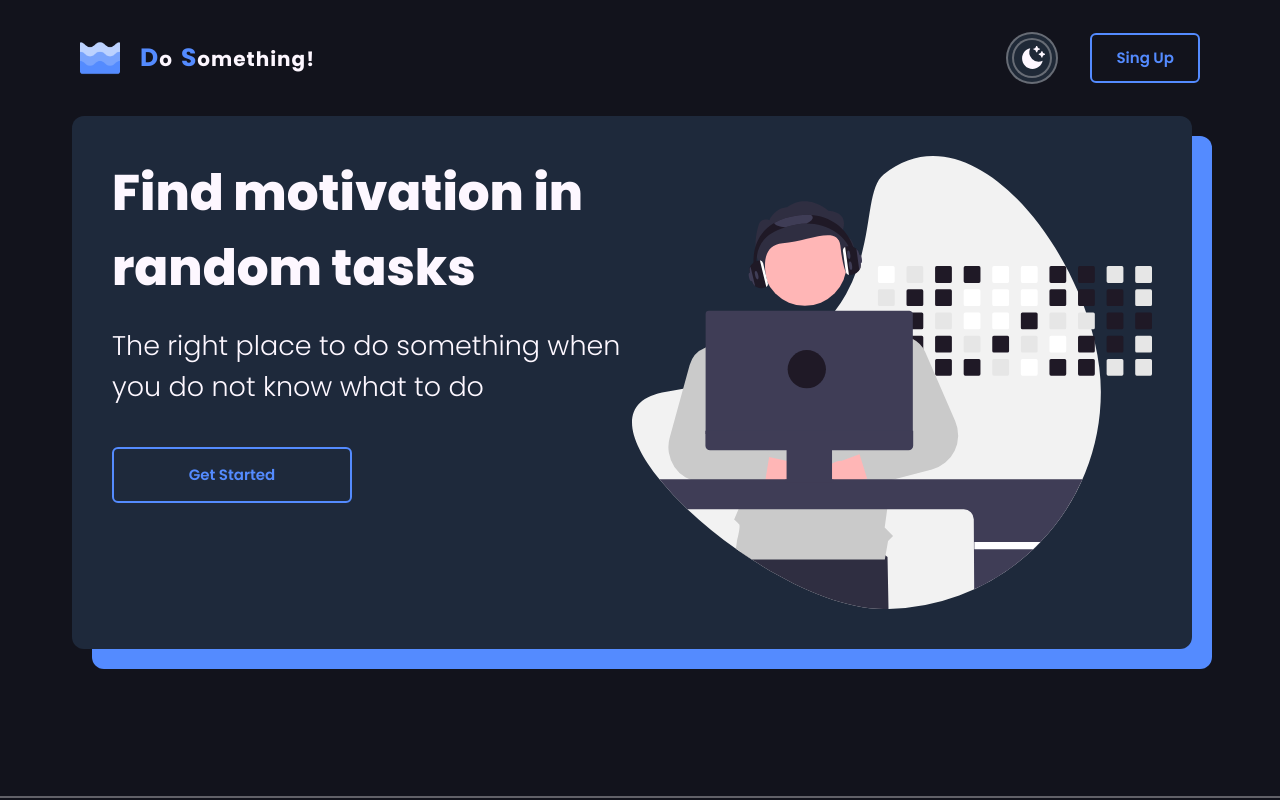
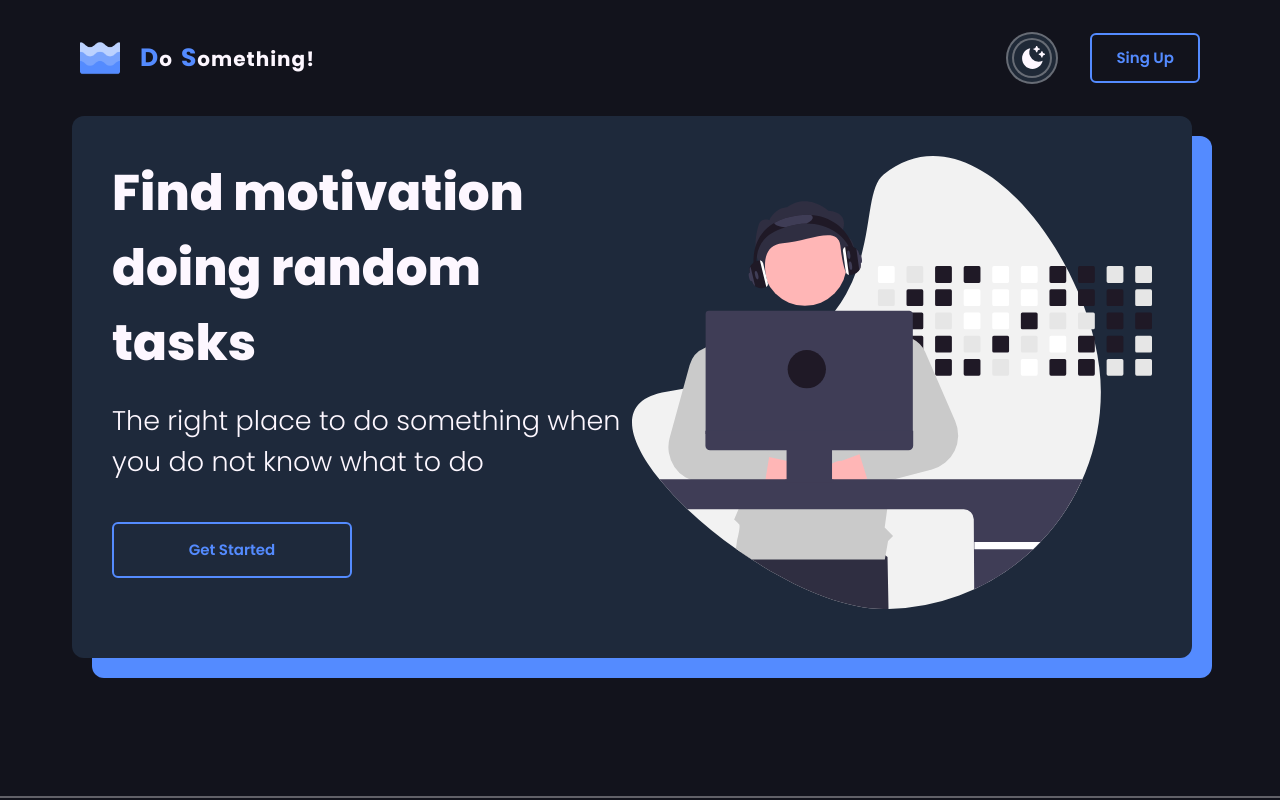
Before and after one commit to IlCabezon/do-something, a React (Vite) app: page / in a window 1280 px wide. Shown: the top 800 px of the page. Built offline with nearby package versions, Linux system fonts and the light colour scheme; no server answers.

Commit message:
[FT-FX] icon, name and logs for prod errors >:(

```diff
--- a/index.html
+++ b/index.html
@@ -2,10 +2,10 @@
 <html id="app">
   <head>
     <meta charset="UTF-8" />
-    <link rel="icon" type="image/svg+xml" href="/vite.svg" />
+    <link rel="icon" type="image/png" href="./src/assets/logo.png" />
     <link href="./dist/output.css" rel="stylesheet" />
     <meta name="viewport" content="width=device-width, initial-scale=1.0" />
-    <title>Vite + React</title>
+    <title>Do Something!</title>
   </head>
   <body>
     <div id="root"></div>
--- a/src/pages/Landing/components/Hero.jsx
+++ b/src/pages/Landing/components/Hero.jsx
@@ -14,7 +14,7 @@ export default function Hero() {
   return (
     <div className="flex justify-between max-lg:flex-col relative p-[40px] bg-primary-container rounded-xl">
       <div className="lg:w-[50%] max-lg:h-[50%]">
-        <h1 className="hero__title">Find motivation in random tasks</h1>
+        <h1 className="hero__title">Find motivation doing random tasks</h1>
         <p className="hero__subtitle">
           The right place to do something when you do not know what to do
         </p>
--- a/src/pages/Login/action.js
+++ b/src/pages/Login/action.js
@@ -7,11 +7,13 @@ import { generateSession } from '../../services/session.services';
 export default function action(authContext) {
   return async ({ request }) => {
     const { login } = authContext;
-
+    console.log('login', login);
     const formData = await request.formData();
     const credentials = Object.fromEntries(formData);
+    console.log('credentials', credentials);
 
     const { message, session } = generateSession(credentials);
+    console.log({ message, session });
 
     if (message) return { message };
 
```
